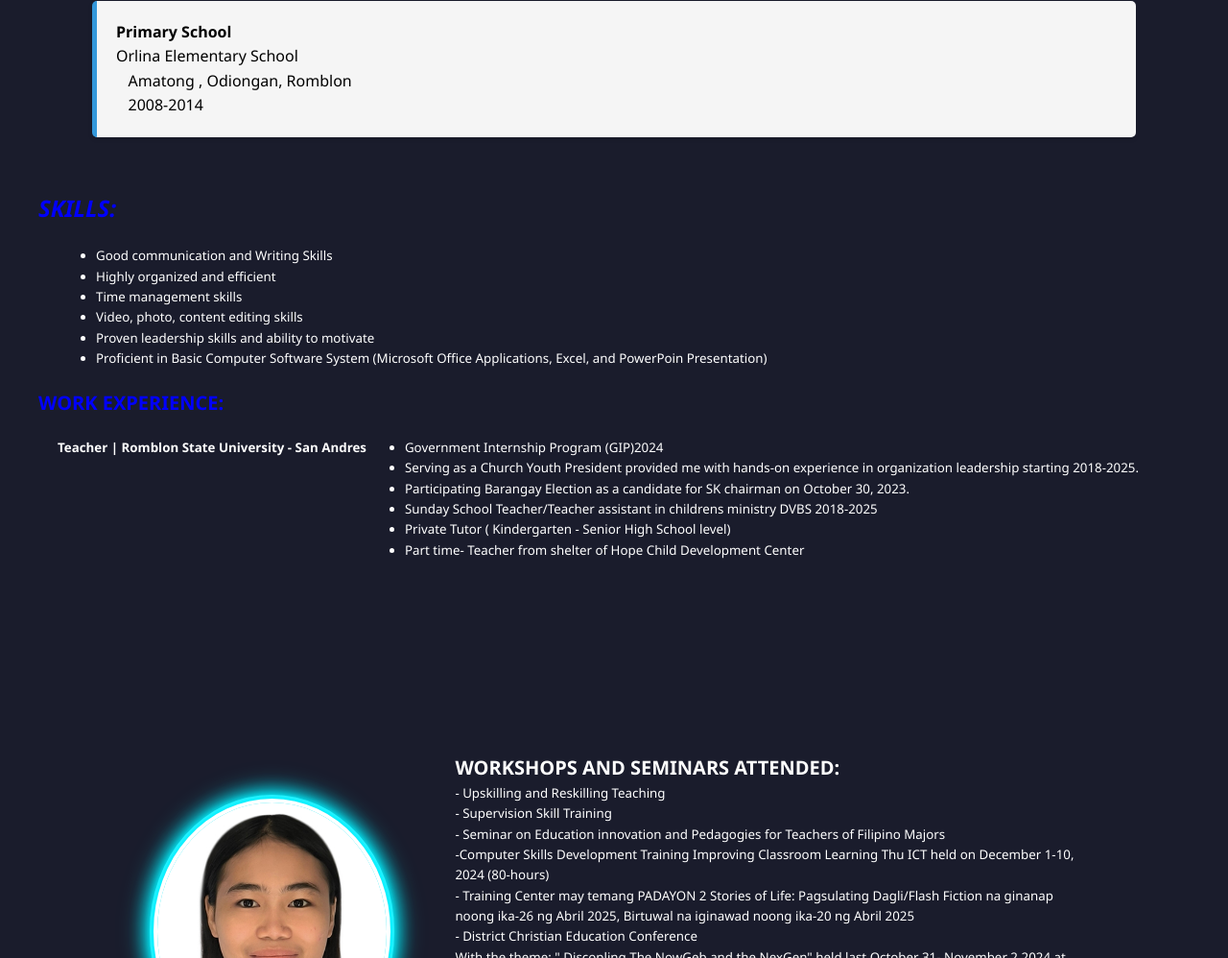
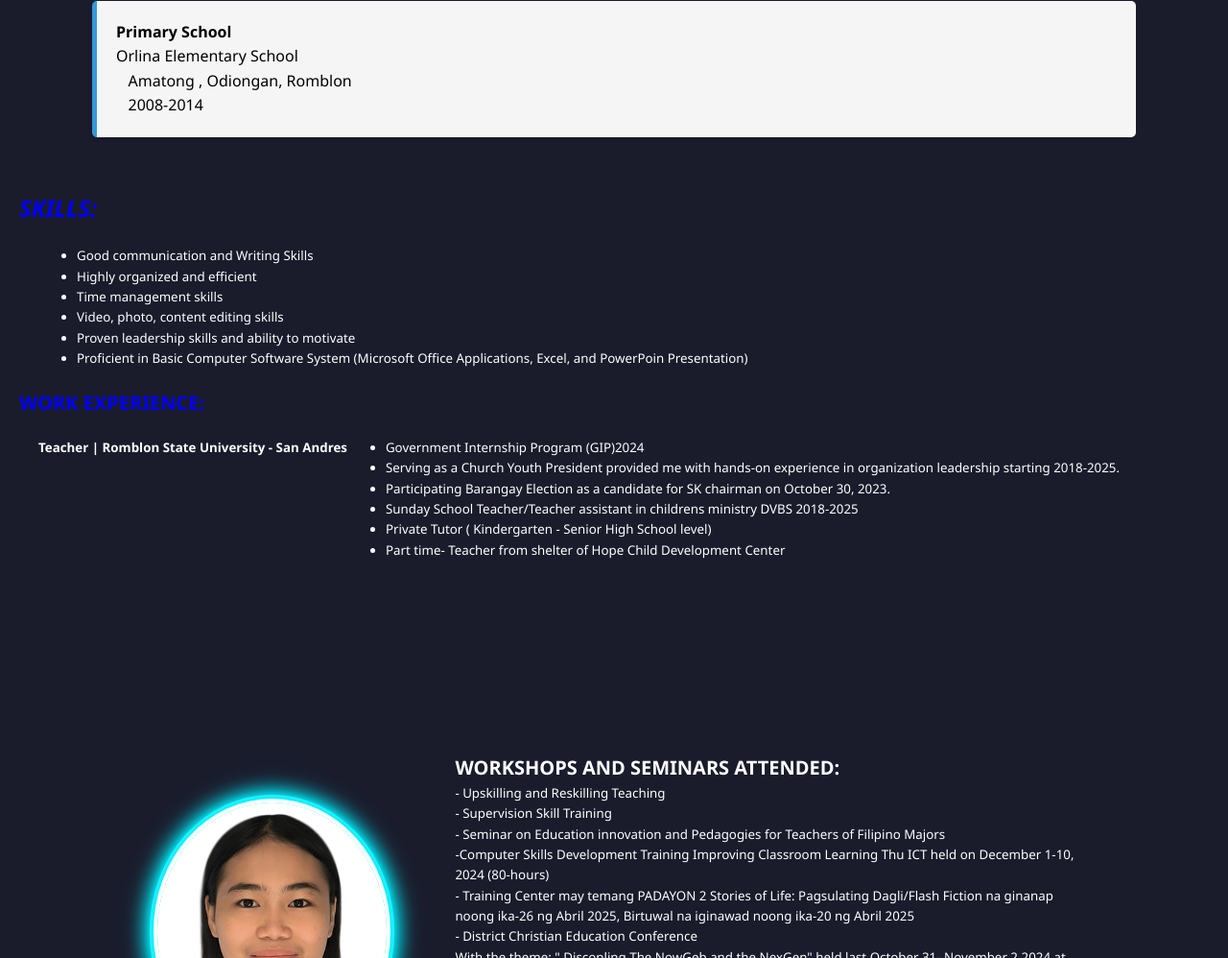
Before and after one commit to jergo1233/Portfolio, a plain HTML site: page index.html in a window 1280 px wide. Shown: the part 2389-3387 px from the top of the page at 96% size. Drawn offline with Linux system fonts and the light colour scheme.

Commit message:
Update style.css

```diff
--- a/style.css
+++ b/style.css
@@ -45,9 +45,7 @@ a {
 }
 
 
-#frame {
-   padding-left:20px;
-}
+
 .navbar .title {
   margin-right: auto;
   font-weight: bold;
```
